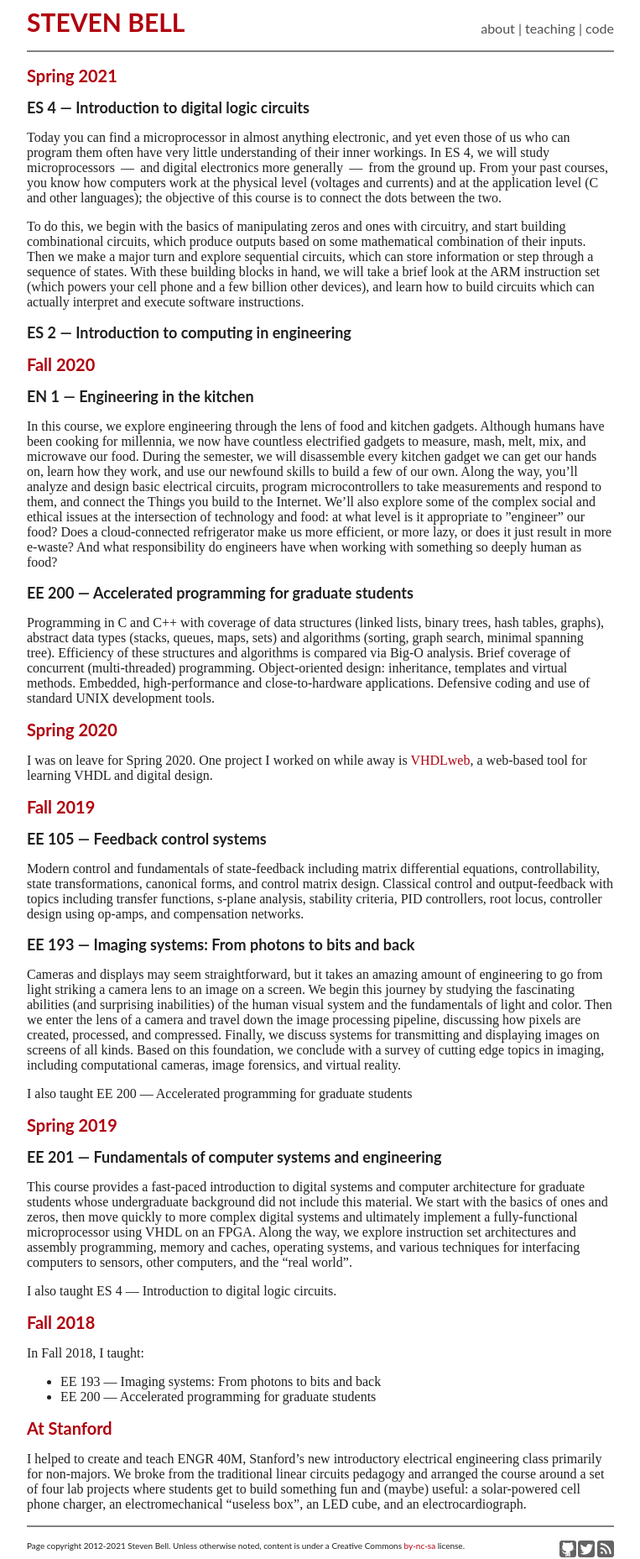
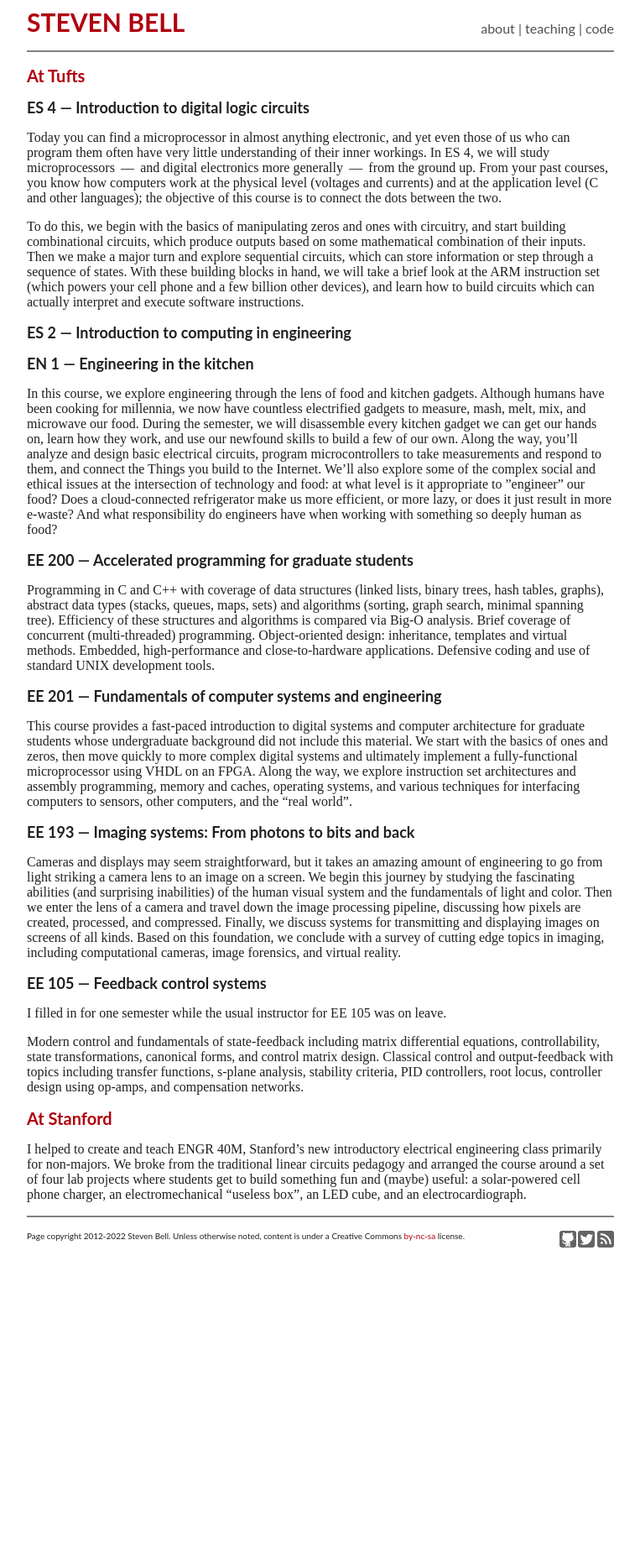
Before and after one commit to stevenbell/stevenbell.github.com, a Jekyll site: the page built from teaching.markdown, in a window 1280 px wide. Shown: the whole page at 84% size, without its empty margins (258-1021 px from the left). Built offline with Jekyll 4.4.1, drawn with Linux system fonts in a browser that asks for light colours; after the commit the page ends 1488 px from its top, so only the background shows below that.

Commit message:
Update for fall 2022

```diff
--- a/_layouts/page.html
+++ b/_layouts/page.html
@@ -23,7 +23,7 @@
 </div>
 <hr>
 <div id=footer>
-Page copyright 2012-2021 Steven Bell.  Unless otherwise noted, content is under a Creative Commons <a rel="license" href="http://creativecommons.org/licenses/by-nc-sa/3.0/">by-nc-sa</a> license.
+Page copyright 2012-2022 Steven Bell.  Unless otherwise noted, content is under a Creative Commons <a rel="license" href="http://creativecommons.org/licenses/by-nc-sa/3.0/">by-nc-sa</a> license.
 
   <div id=socialicons>
     <a href="http://github.com/stevenbell"><img src="/assets/img/social/icon_github.png"/></a>
--- a/teaching.markdown
+++ b/teaching.markdown
@@ -2,7 +2,8 @@
 layout: page
 title: Teaching
 ---
-# Spring 2021
+
+# At Tufts
 ## ES 4 --- Introduction to digital logic circuits
 Today you can find a microprocessor in almost anything electronic, and yet even those of us who can program them often have very little understanding of their inner workings. In ES 4, we will study microprocessors  ---  and digital electronics more generally  ---  from the ground up. From your past courses, you know how computers work at the physical level (voltages and currents) and at the application level (C and other languages); the objective of this course is to connect the dots between the two.
 
@@ -10,40 +11,22 @@ To do this, we begin with the basics of manipulating zeros and ones with circuit
 
 ## ES 2 --- Introduction to computing in engineering
 
-# Fall 2020
 ## EN 1 --- Engineering in the kitchen
 In this course, we explore engineering through the lens of food and kitchen gadgets. Although humans have been cooking for millennia, we now have countless electrified gadgets to measure, mash, melt, mix, and microwave our food. During the semester, we will disassemble every kitchen gadget we can get our hands on, learn how they work, and use our newfound skills to build a few of our own. Along the way, you’ll analyze and design basic electrical circuits, program microcontrollers to take measurements and respond to them, and connect the Things you build to the Internet. We’ll also explore some of the complex social and ethical issues at the intersection of technology and food: at what level is it appropriate to ”engineer” our food? Does a cloud-connected refrigerator make us more efficient, or more lazy, or does it just result in more e-waste? And what responsibility do engineers have when working with something so deeply human as food?
 
 ## EE 200 --- Accelerated programming for graduate students
 Programming in C and C++ with coverage of data structures (linked lists, binary trees, hash tables, graphs), abstract data types (stacks, queues, maps, sets) and algorithms (sorting, graph search, minimal spanning tree). Efficiency of these structures and algorithms is compared via Big-O analysis. Brief coverage of concurrent (multi-threaded) programming. Object-oriented design: inheritance, templates and virtual methods. Embedded, high-performance and close-to-hardware applications. Defensive coding and use of standard UNIX development tools.
 
-
-# Spring 2020
-I was on leave for Spring 2020.  One project I worked on while away is [VHDLweb](http://vhdlweb.com), a web-based tool for learning VHDL and digital design.
-
-# Fall 2019
-
-## EE 105 --- Feedback control systems
-Modern control and fundamentals of state-feedback including matrix differential equations, controllability, state transformations, canonical forms, and control matrix design. Classical control and output-feedback with topics including transfer functions, s-plane analysis, stability criteria, PID controllers, root locus, controller design using op-amps, and compensation networks.
+## EE 201 --- Fundamentals of computer systems and engineering
+This course provides a fast-paced introduction to digital systems and computer architecture for graduate students whose undergraduate background did not include this material. We start with the basics of ones and zeros, then move quickly to more complex digital systems and ultimately implement a fully-functional microprocessor using VHDL on an FPGA. Along the way, we explore instruction set architectures and assembly programming, memory and caches, operating systems, and various techniques for interfacing computers to sensors, other computers, and the “real world”.
 
 ## EE 193 --- Imaging systems: From photons to bits and back
 Cameras and displays may seem straightforward, but it takes an amazing amount of engineering to go from light striking a camera lens to an image on a screen.  We begin this journey by studying the fascinating abilities (and surprising inabilities) of the human visual system and the fundamentals of light and color.  Then we enter the lens of a camera and travel down the image processing pipeline, discussing how pixels are created, processed, and compressed.  Finally, we discuss systems for transmitting and displaying images on screens of all kinds.  Based on this foundation, we conclude with a survey of cutting edge topics in imaging, including computational cameras, image forensics, and virtual reality.
 
-I also taught EE 200 --- Accelerated programming for graduate students
+## EE 105 --- Feedback control systems
+I filled in for one semester while the usual instructor for EE 105 was on leave.
 
-# Spring 2019
-
-## EE 201 --- Fundamentals of computer systems and engineering
-This course provides a fast-paced introduction to digital systems and computer architecture for graduate students whose undergraduate background did not include this material. We start with the basics of ones and zeros, then move quickly to more complex digital systems and ultimately implement a fully-functional microprocessor using VHDL on an FPGA. Along the way, we explore instruction set architectures and assembly programming, memory and caches, operating systems, and various techniques for interfacing computers to sensors, other computers, and the “real world”.
-
-I also taught ES 4 --- Introduction to digital logic circuits.
-
-# Fall 2018
-
-In Fall 2018, I taught:
-
-* EE 193 --- Imaging systems: From photons to bits and back
-* EE 200 --- Accelerated programming for graduate students
+Modern control and fundamentals of state-feedback including matrix differential equations, controllability, state transformations, canonical forms, and control matrix design. Classical control and output-feedback with topics including transfer functions, s-plane analysis, stability criteria, PID controllers, root locus, controller design using op-amps, and compensation networks.
 
 # At Stanford
 I helped to create and teach ENGR 40M, Stanford's new introductory electrical engineering class primarily for non-majors.
```
Also changed, not shown: about.markdown (+7 -5 lines), code.markdown (+12 -0 lines), index.markdown (+4 -9 lines).
